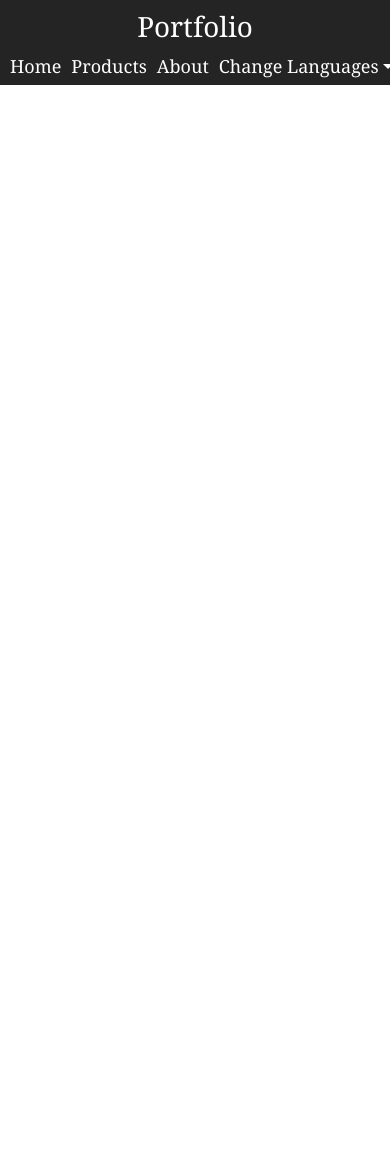
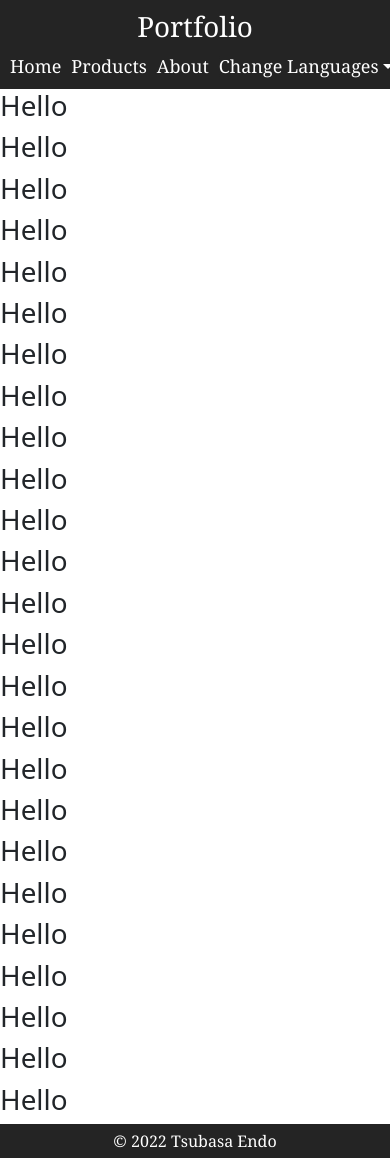
Before and after one commit to TsubasaBneAus/website-portfolio, a Next.js app: page / in a window 390 px wide. Before the commit the page ends 844 px from the top, so only its background shows below. Built offline with nearby package versions, Linux system fonts and the light colour scheme.

Commit message:
add footer

```diff
--- a/components/Footer.tsx
+++ b/components/Footer.tsx
@@ -1,3 +1,9 @@
-export default function Footer() {
-  return;
+const Footer = () => {
+  return (
+    <footer>
+      <p>© 2022 Tsubasa Endo</p>
+    </footer>
+  );
 }
+
+export default Footer;
--- a/pages/_app.tsx
+++ b/pages/_app.tsx
@@ -1,6 +1,7 @@
 import "../styles/globals.css";
 import type { AppProps } from "next/app";
 import Layout from "../components/Layout";
+import Home from ".";
 
 export default function App({ Component, pageProps }: AppProps) {
   return (
--- a/pages/index.tsx
+++ b/pages/index.tsx
@@ -1,5 +1,33 @@
 import "bootstrap/dist/css/bootstrap.min.css";
 
 export default function Home() {
-  return;
+  return (
+    <div>
+      <h1>Hello</h1>
+      <h1>Hello</h1>
+      <h1>Hello</h1>
+      <h1>Hello</h1>
+      <h1>Hello</h1>
+      <h1>Hello</h1>
+      <h1>Hello</h1>
+      <h1>Hello</h1>
+      <h1>Hello</h1>
+      <h1>Hello</h1>
+      <h1>Hello</h1>
+      <h1>Hello</h1>
+      <h1>Hello</h1>
+      <h1>Hello</h1>
+      <h1>Hello</h1>
+      <h1>Hello</h1>
+      <h1>Hello</h1>
+      <h1>Hello</h1>
+      <h1>Hello</h1>
+      <h1>Hello</h1>
+      <h1>Hello</h1>
+      <h1>Hello</h1>
+      <h1>Hello</h1>
+      <h1>Hello</h1>
+      <h1>Hello</h1>
+    </div>
+  );
 }
--- a/styles/globals.css
+++ b/styles/globals.css
@@ -2,6 +2,18 @@
   width: 100%;
   height: 100vh;
   font-size: 18px;
+  color: black;
+}
+
+main {
+  margin-top: 64px;
+}
+
+#__next {
+  min-height: 100vh;
+  position: relative;
+  padding-bottom: 34px;
+  box-sizing: border-box;
 }
 
 header {
@@ -12,6 +24,8 @@ header {
   color: white;
   position: fixed;
   width: 100%;
+  height: 64px;
+  top: 0;
   z-index: 10;
   font-family: Georgia, "Times New Roman", Times, serif;
 }
@@ -62,12 +76,16 @@ header nav ul li a:hover {
 #dropdown div a:active {
   color: black;
   background-color: rgb(223, 223, 223);
-
 }
 
 @media screen and (max-width: 600px) {
+  main {
+    margin-top: 89px;
+  }
+
   header {
     display: block;
+    height: 89px;
   }
 
   header h1 {
@@ -76,12 +94,12 @@ header nav ul li a:hover {
     align-items: center;
   }
 
-    header nav {
+  /* header nav {
+  } */
+
+  header nav ul {
     margin-top: 5px;
     margin-bottom: 5px;
-    }
-
-    header nav ul {
     padding-left: 10px;
     display: flex;
     justify-content: space-around;
@@ -92,3 +110,18 @@ header nav ul li a:hover {
     padding-right: 10px;
   }
 }
+
+footer {
+  background-color: rgb(36, 36, 36);
+  color: white;
+  position: absolute;
+  bottom: 0;
+  width: 100%;
+  font-family: Georgia, "Times New Roman", Times, serif;
+  text-align: center;
+}
+
+footer p {
+  margin-top: 5px;
+  margin-bottom: 5px;
+}
```
Lines whose indentation alone changed are shown as unchanged.
